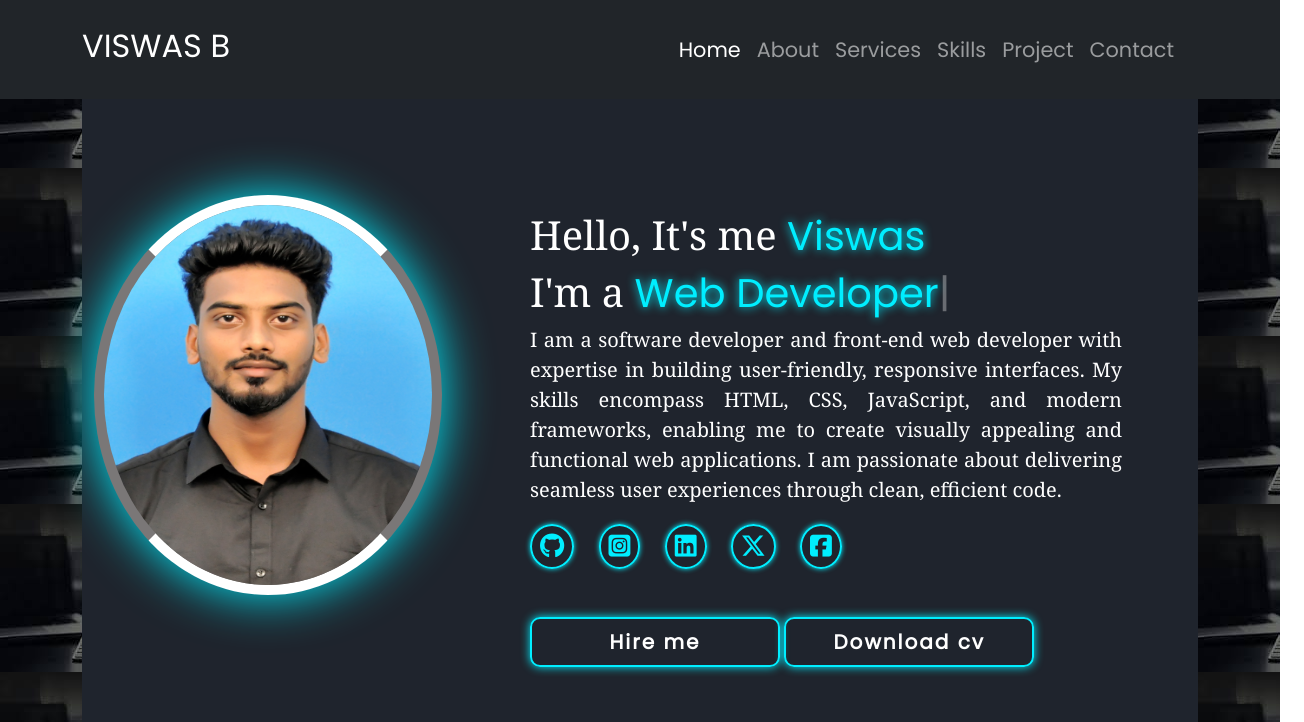
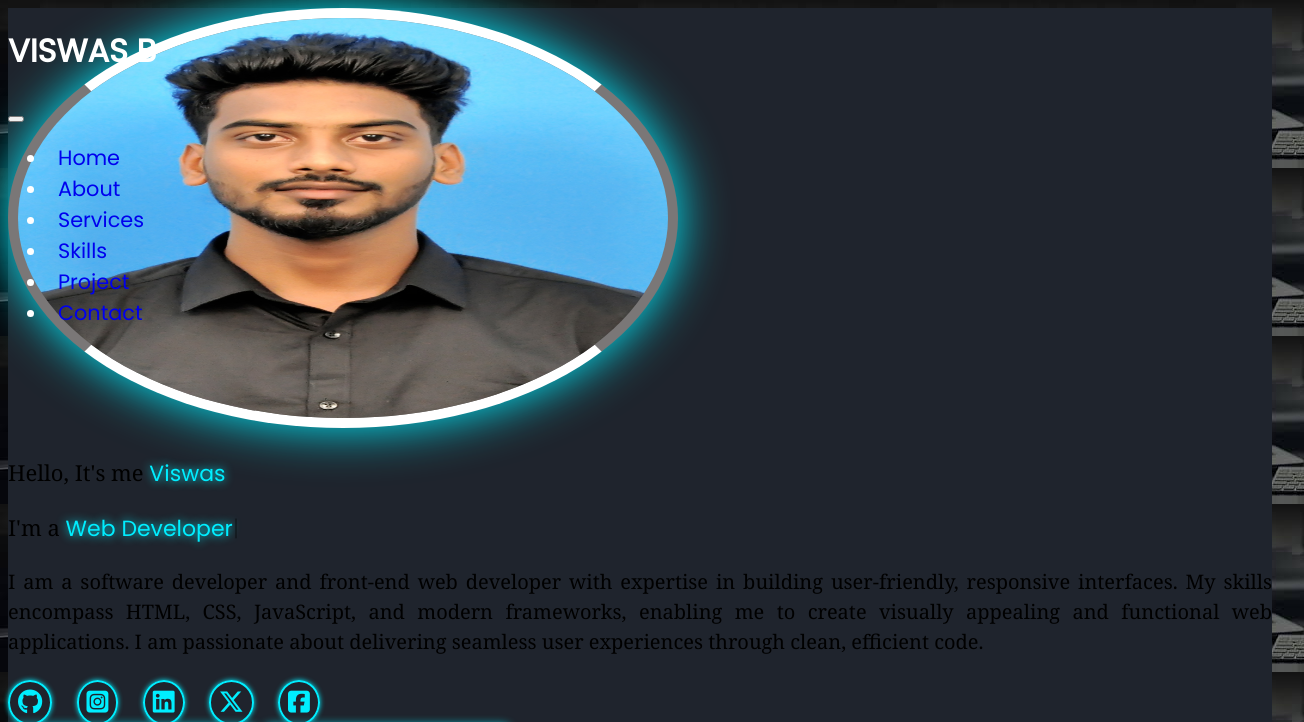
Before and after one commit to viswas2/myprofile, a plain HTML site: page index.html in a window 1280 px wide. Shown: the top 722 px of the page, 1304 px wide, since content can reach past the window. Drawn offline with nearby package versions, Linux system fonts and the light colour scheme.

Commit message:
updatted

```diff
--- a/index.html
+++ b/index.html
@@ -6,7 +6,7 @@
     <meta name="keywords" content="web developer,viswas,pyspiders,web development,
     python,database,django">
     <title>protfolio|Viswas</title>
-    <link rel="stylesheet" href="/assets/css/bootstrap.min.css">
+    <!-- <link rel="stylesheet" href="/assets/css/bootstrap.min.css"> -->
     <link rel="stylesheet" href="style.css">
     <!-- social media icons link -->
     <link rel="stylesheet" href="https://cdnjs.cloudflare.com/ajax/libs/font-awesome/6.6.0/css/all.min.css" integrity="sha512-Kc323vGBEqzTmouAECnVceyQqyqdsSiqLQISBL29aUW4U/M7pSPA/gEUZQqv1cwx4OnYxTxve5UMg5GT6L4JJg==" crossorigin="anonymous" referrerpolicy="no-referrer" />
```
